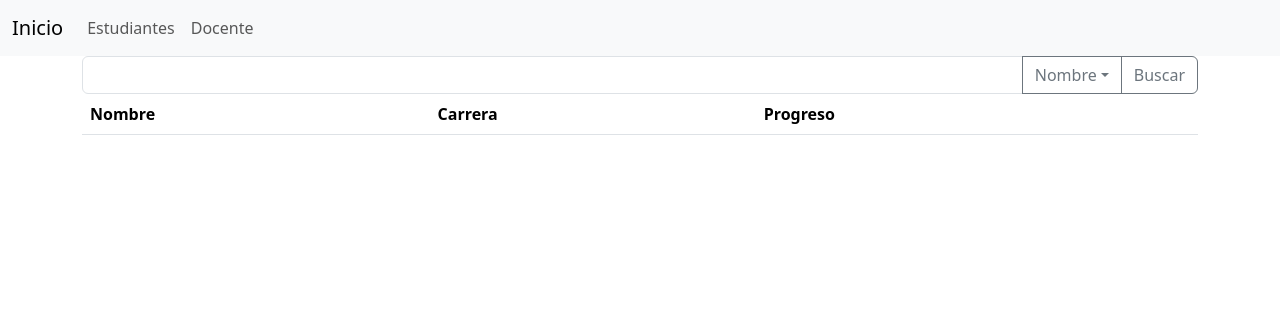
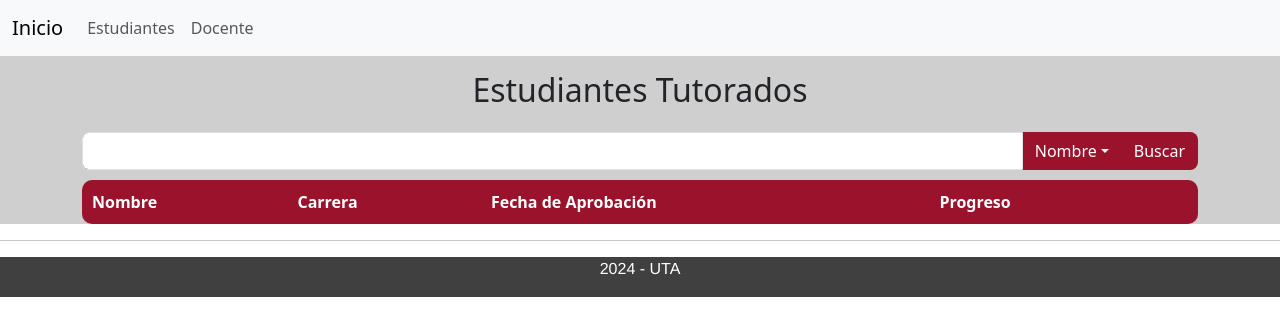
Before and after one commit to Jostero32/Programa_prueba_react_mysql_nodejs, a React (Create React App) app in the folder client/: page /home in a window 1280 px wide. Shown: the top 336 px of the page. Built offline with nearby package versions, Linux system fonts and the light colour scheme.

Commit message:
Se agrego css a la pagina home

```diff
--- a/client/public/index.html
+++ b/client/public/index.html
@@ -27,6 +27,20 @@
       Learn how to configure a non-root public URL by running `npm run build`.
     -->
     <title>React App</title>
+    <style>
+       body, html {
+            margin: 0;
+            padding: 0;
+            height: 100%;
+        }
+        body {
+            display: flex;
+            flex-direction: column;
+        }
+        .content {
+            flex: 1;
+        }
+    </style>
   </head>
   <body>
     <noscript>You need to enable JavaScript to run this app.</noscript>
--- /dev/null
+++ b/client/src/home/home.css
@@ -0,0 +1,96 @@
+.paginaHome{
+ background-color: rgb(207, 207, 207);
+ height: 500px;
+}
+
+.barraBuscar{
+    padding-bottom: 10px;
+}
+
+.imputBuscar{
+    background-color: #9a122b;
+    border-radius: 8px;
+}
+.botonBuscar{
+    color: white;
+}
+
+footer{
+    background-color: #404041;
+    font-family: Helvetica Neue, Helvetica, Arial, sans-serif;
+    color: #fff;
+    text-align: center;
+}
+p{
+    p {
+        display: block;
+        margin-block-start: 1em;
+        margin-block-end: 1em;
+        margin-inline-start: 0px;
+        margin-inline-end: 0px;
+        unicode-bidi: isolate;
+    }
+}
+.titulo{
+    text-align: center;
+    padding: 15px;
+}
+table {
+    width: 100%;
+    border-collapse: separate;
+    border-spacing: 0;
+    overflow: hidden;
+    border-radius: 10px;
+}
+.borderTable{
+    border-bottom-right-radius: 10px;
+}
+th, td {
+    padding: 10px;
+    text-align: left;
+
+}
+th {
+    background-color: #9a122b;
+    color: white;
+    font-weight: bold;
+}
+td {
+    background-color: white;
+    border-right: 1px solid #000;
+}
+
+.button-81 {
+  background-color: #fff;
+  border: 0 solid #e2e8f0;
+  border-radius: 1.5rem;
+  box-sizing: border-box;
+  color: #0d172a;
+  cursor: pointer;
+  display: inline-block;
+  font-family: "Basier circle",-apple-system,system-ui,"Segoe UI",Roboto,"Helvetica Neue",Arial,"Noto Sans",sans-serif,"Apple Color Emoji","Segoe UI Emoji","Segoe UI Symbol","Noto Color Emoji";
+  font-size: 1.1rem;
+  font-weight: 600;
+  line-height: 1;
+  padding: 1rem 1.6rem;
+  text-align: center;
+  text-decoration: none #0d172a solid;
+  text-decoration-thickness: auto;
+  transition: all .1s cubic-bezier(.4, 0, .2, 1);
+  box-shadow: 0px 1px 2px rgba(166, 175, 195, 0.25);
+  user-select: none;
+  -webkit-user-select: none;
+  touch-action: manipulation;
+}
+
+.button-81:hover {
+  background-color: #1e293b;
+  color: #fff;
+}
+
+@media (min-width: 768px) {
+  .button-81 {
+    font-size: 1.125rem;
+    padding: 1rem 2rem;
+  }
+}
--- a/client/src/home/home.jsx
+++ b/client/src/home/home.jsx
@@ -3,6 +3,7 @@ import Axios from "axios";
 import { useEffect } from "react";
 import { useNavigate } from "react-router-dom";
 import Navbar from "./barranavegar.jsx";
+import "../home/home.css";
 
 function Home() {
   const [estudiantes, setEstudiantes] = useState([]);
@@ -24,9 +25,10 @@ function Home() {
     }
     Axios.post("http://localhost:3001/seleccionEstudiantesFiltrados", {
       nombre,
-      carrera})
+      carrera,
+    })
       .then((res) => {
-        if(res.data !== "No hay registro"){
+        if (res.data !== "No hay registro") {
           setEstudiantes(res.data);
         }
       })
@@ -52,8 +54,12 @@ function Home() {
     <>
       <Navbar />
 
-      <div className="container">
-        <div className="input-group">
+      <div className="paginaHome content">
+        <div className="titulo">
+        <h2>Estudiantes Tutorados</h2>
+        </div>
+        <div className="container barraBuscar">
+          <div className="input-group imputBuscar">
             <input
               type="text"
               className="form-control"
@@ -61,7 +67,7 @@ function Home() {
               onChange={(event) => setValorBuscar(event.target.value)}
             />
             <button
-            className="btn btn-outline-secondary dropdown-toggle"
+              className="btn btn-outline-muted dropdown-toggle botonBuscar"
               type="button"
               data-bs-toggle="dropdown"
               aria-expanded="false"
@@ -70,18 +76,24 @@ function Home() {
             </button>
             <ul className="dropdown-menu dropdown-menu-end">
               <li>
-              <a className="dropdown-item" onClick={() => setFiltro("Nombre")}>
+                <a
+                  className="dropdown-item"
+                  onClick={() => setFiltro("Nombre")}
+                >
                   Nombre
                 </a>
               </li>
               <li>
-              <a className="dropdown-item" onClick={() => setFiltro("Carrera")}>
+                <a
+                  className="dropdown-item"
+                  onClick={() => setFiltro("Carrera")}
+                >
                   Carrera
                 </a>
               </li>
             </ul>
             <button
-            className="btn btn-outline-secondary"
+              className="btn btn-outline-muted botonBuscar"
               type="button"
               id="inputGroupFileAddon04"
               onClick={buscarFiltro}
@@ -91,11 +103,12 @@ function Home() {
           </div>
         </div>
         <div className="container">
-        <table className="table">
+          <table >
             <thead>
               <tr>
                 <th scope="col">Nombre</th>
                 <th scope="col">Carrera</th>
+                <th scope="col">Fecha de Aprobación</th>
                 <th scope="col">Progreso</th>
                 <th scope="col"></th>
               </tr>
@@ -106,9 +119,10 @@ function Home() {
                   <tr key={val.id}>
                     <th scope="row">{val.nombre}</th>
                     <td>{val.carrera}</td>
+                    <td>{new Date(val.fecha_aprobacion).toLocaleDateString()}</td>
                     <td>{val.progreso}</td>
-                  <td>
-                    <button onClick={() => console.log(val.id)}>
+                    <td >
+                      <button className="button-81" role="button"  onClick={() => console.log(val.id)}>
                         Ver Informes
                       </button>
                     </td>
@@ -118,6 +132,11 @@ function Home() {
             </tbody>
           </table>
         </div>
+      </div>
+      <hr />
+      <footer>
+        <p>2024 - UTA</p>
+      </footer>
     </>
   );
 }
```
Lines whose indentation alone changed are shown as unchanged.
